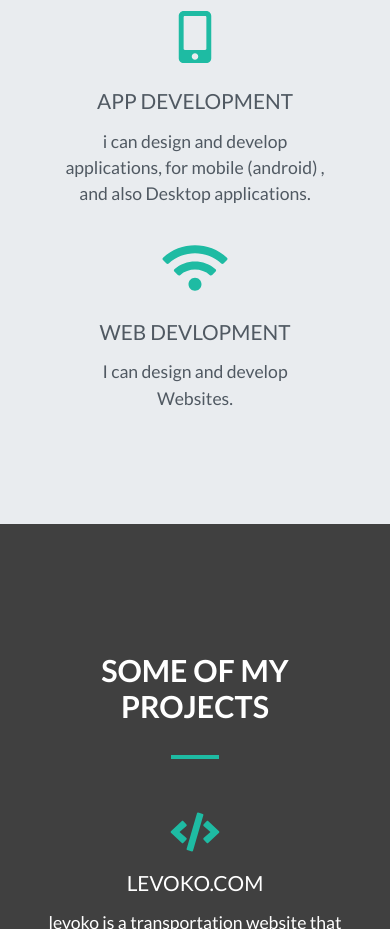
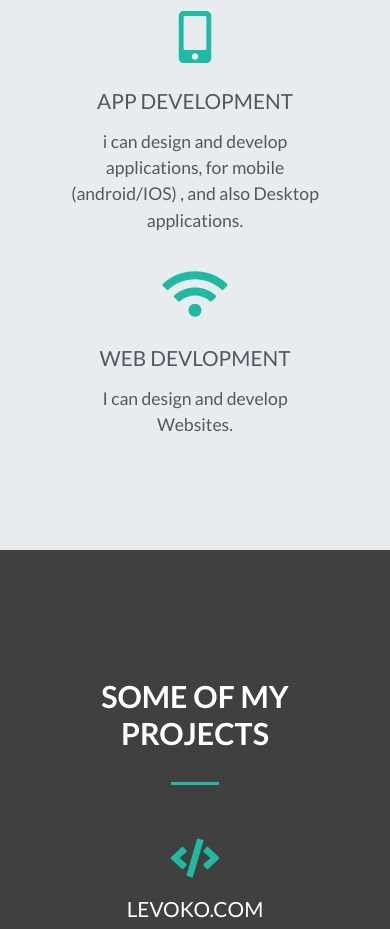
Before and after one commit to majidELMEHAMMEDY/myportfolio, a plain HTML site: page index.html in a window 390 px wide. Shown: the part 1340-2269 px from the top of the page. Drawn offline with Linux system fonts and the light colour scheme.

Commit message:
adding IOS to mobile devlepment == React-native

```diff
--- a/index.html
+++ b/index.html
@@ -95,7 +95,7 @@
 					<div class="service">
 						<i class="fas fa-mobile-alt fa-4x" data-fa-transform="shrink-3 up-5"></i>
 						<h3>App Development</h3>
-						<p>i can design and develop applications, for mobile (android) , and also Desktop applications.</p>
+						<p>i can design and develop applications, for mobile (android/IOS) , and also Desktop applications.</p>
 					</div>
 
 				</div>
```
